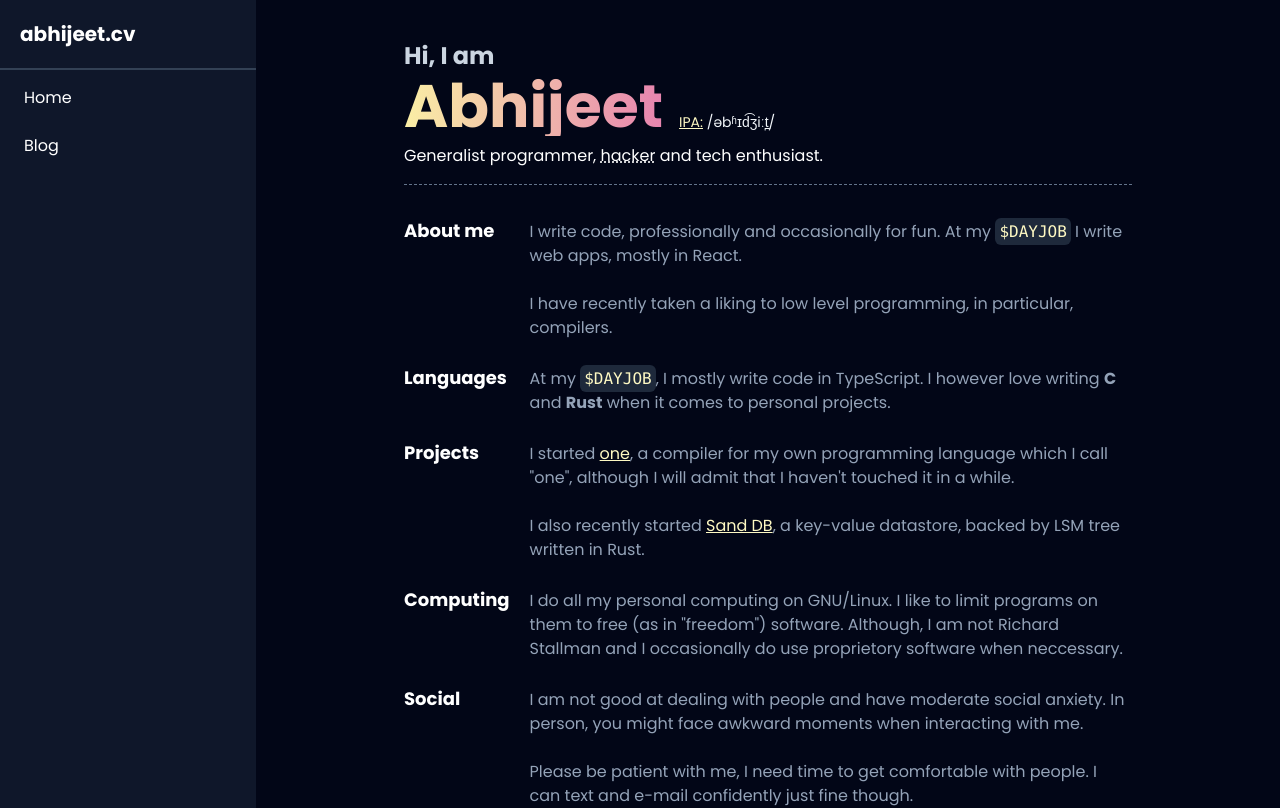
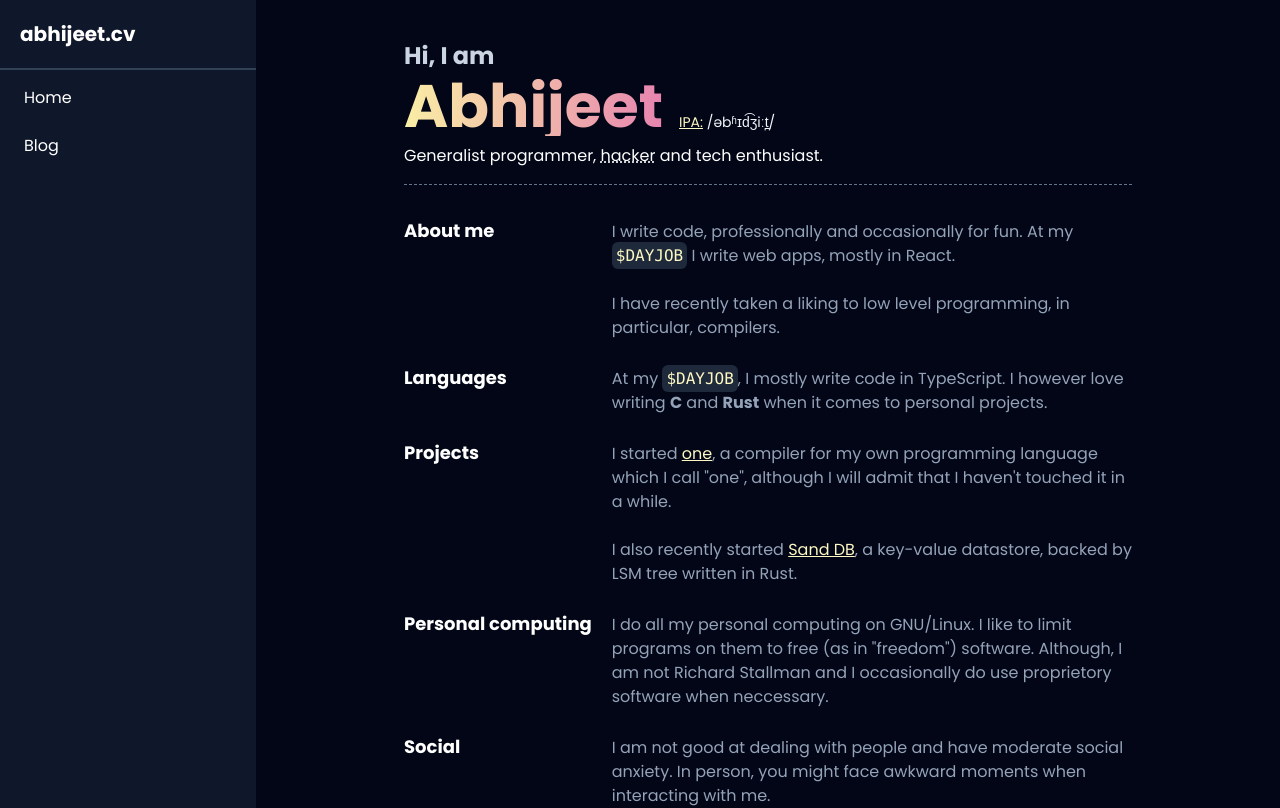
Before and after one commit to quanta-kt/site, a SvelteKit app: page / in a window 1280 px wide. Shown: the top 808 px of the page. Built offline with nearby package versions, Linux system fonts and the light colour scheme.

Commit message:
s/Computing/Peronal Computing/

```diff
--- a/src/routes/+page.svelte
+++ b/src/routes/+page.svelte
@@ -85,7 +85,7 @@ Wikipedia: A person skilled in information technology who achieves goals and sol
 				a key-value datastore, backed by LSM tree written in Rust.
 			</p>
 
-			<h3 class="text-lg font-bold">Computing</h3>
+			<h3 class="text-lg font-bold">Personal computing</h3>
 			<p class="text-slate-400">
 				I do all my personal computing on GNU/Linux.
 				I like to limit programs on them to free (as in "freedom") software. Although, I
```
